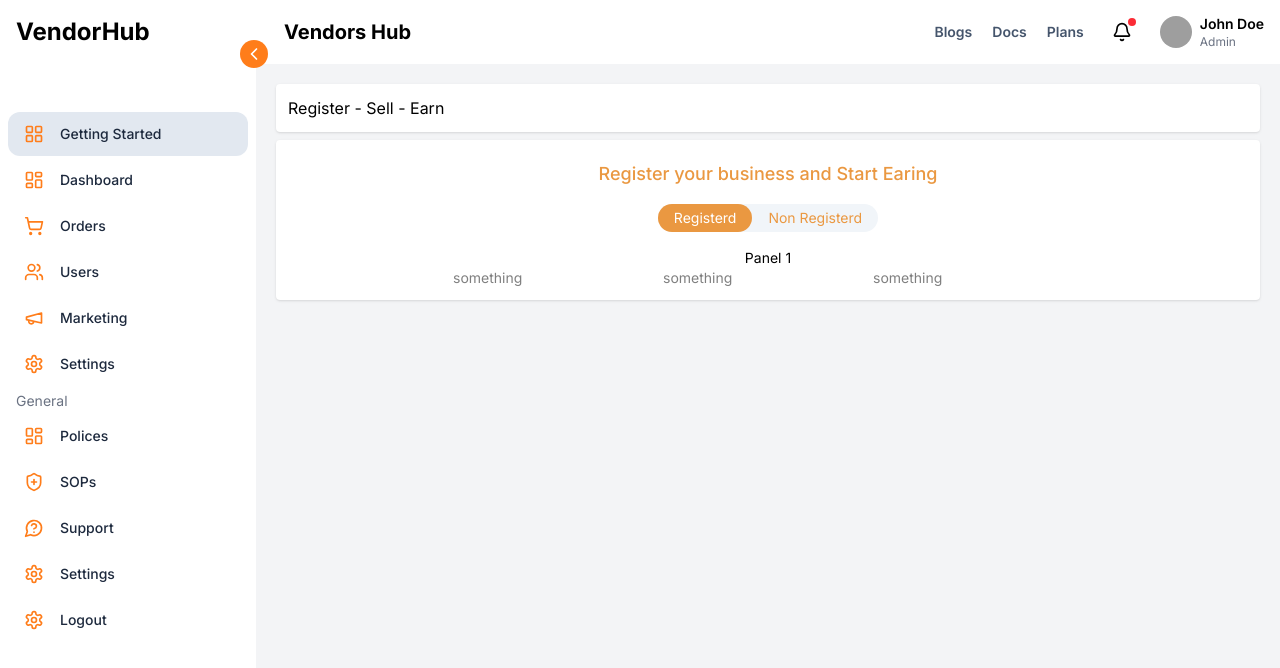
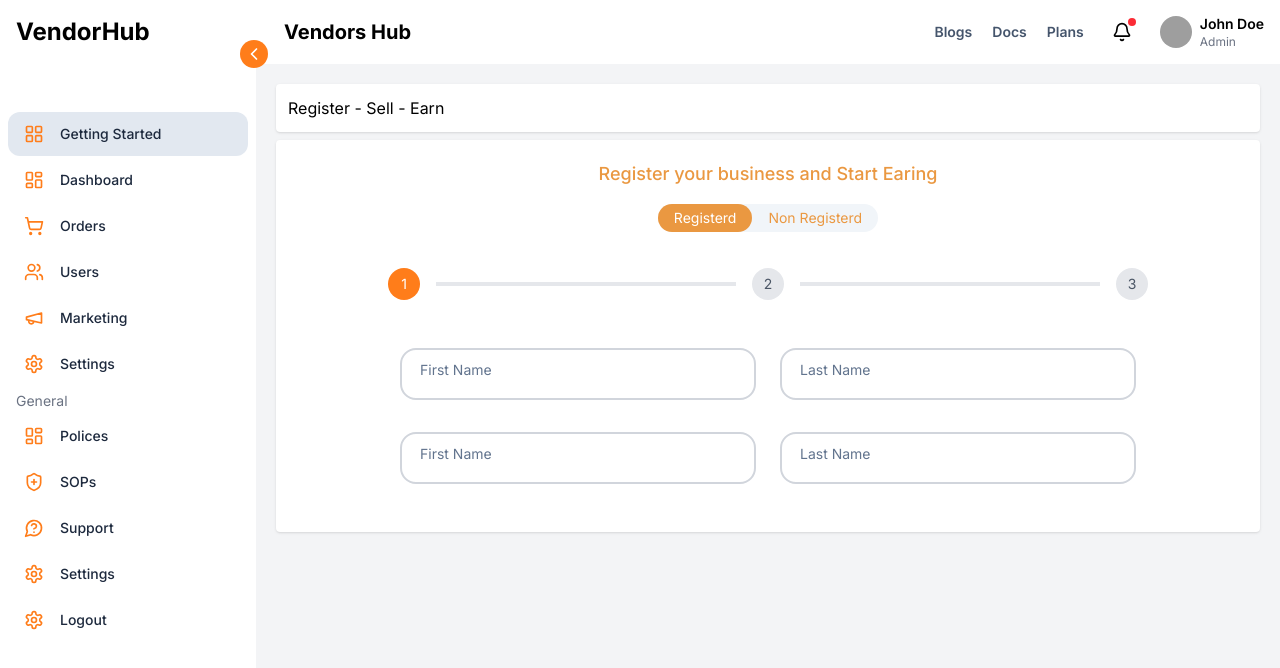
Before and after one commit to sukhendu02/VendorsHub, a React (Vite) app in the folder client/: page /start in a window 1280 px wide. Shown: the top 668 px of the page. Built offline with nearby package versions, Linux system fonts and the light colour scheme; grey boxes are pictures that could not be loaded.

Commit message:
onboard form changes

```diff
--- a/client/src/Components/GettingStart.jsx
+++ b/client/src/Components/GettingStart.jsx
@@ -44,13 +44,102 @@ export default function GettingStart() {
             <TabPanels>
               <TabPanel>
                 {/* Onboarding form for Registerd */}
-                Panel 1
-                <form action="">
+
+                <form action="" className='p-3 m-2 sm:p-5 w-5/6 m-auto'>
+
+                <div className="mb-8">
+      <div className="flex justify-between items-center">
+        {[1, 2, 3].map((item) => (
+          <div
+            key={item}
+            className={`flex items-center ${item !== 3 ? "flex-1" : ""}`}
+          >
+            {/* Step Circle */}
+            <div
+              className={`w-8 h-8 rounded-full flex items-center justify-center ${
+                step >= item ? "bg-primary text-white" : "bg-gray-200 text-gray-600"
+              }`}
+            >
+              {item}
+            </div>
+
+            {/* Connector Line */}
+            {item !== 3 && (
+              <div
+                className={`flex-1 h-1 mx-4 ${
+                  step >= item + 1 ? "bg-primary" : "bg-gray-200"
+                }`}
+              />
+            )}
+          </div>
+        ))}
+      </div>
+    </div>
                   {step ===1 &&(
                     <>
-                    <input type="text" name="" id="" placeholder='something'/>
-                    <input type="text" name="" id="" placeholder='something'/>
-                    <input type="text" name="" id="" placeholder='something'/>
+
+<div className="flex justify-between">
+
+
+<div className="relative my-4  w-1/2 m-3">
+      <input
+        type="text"
+        required
+        autoComplete="off"
+        className="w-full p-3.5 border-2 border-gray-300 bg-transparent rounded-2xl outline-none focus:border-slate-400 peer"
+      />
+      <label
+        className="absolute left-0 p-3 ml-2 text-slate-00 transition-all peer-focus:-translate-y-1/2 peer-focus:scale-90 peer-focus:ml-5 peer-focus:px-2 peer-focus:bg-white  text-slate-500 peer-valid:-translate-y-1/2 peer-valid:scale-90 peer-valid:ml-5 peer-valid:px-2 peer-valid:bg-white"
+      >
+        First Name
+      </label>
+    </div>
+<div className="relative my-4  w-1/2 m-3">
+      <input
+        type="text"
+        required
+        autoComplete="off"
+        className="w-full p-3.5 border-2 border-gray-300 bg-transparent rounded-2xl outline-none focus:border-slate-400 peer text-slate-500"
+      />
+      <label
+        className="absolute left-0 p-3 ml-2 text-slate-00 transition-all peer-focus:-translate-y-1/2 peer-focus:scale-90 peer-focus:ml-5 peer-focus:px-2 peer-focus:bg-white text-slate-500 peer-valid:-translate-y-1/2 peer-valid:scale-90 peer-valid:ml-5 peer-valid:px-2 peer-valid:bg-white"
+      >
+        Last Name
+      </label>
+    </div>
+
+    </div>
+<div className="flex justify-between">
+
+
+<div className="relative my-4  w-1/2 m-3">
+      <input
+        type="text"
+        required
+        autoComplete="off"
+        className="w-full p-3.5 border-2 border-gray-300 bg-transparent rounded-2xl outline-none focus:border-slate-400 peer"
+      />
+      <label
+        className="absolute left-0 p-3 ml-2 text-slate-00 transition-all peer-focus:-translate-y-1/2 peer-focus:scale-90 peer-focus:ml-5 peer-focus:px-2 peer-focus:bg-white text-slate-500 peer-valid:-translate-y-1/2 peer-valid:scale-90 peer-valid:ml-5 peer-valid:px-2 peer-valid:bg-white"
+      >
+        First Name
+      </label>
+    </div>
+<div className="relative my-4  w-1/2 m-3">
+      <input
+        type="text"
+        required
+        autoComplete="off"
+        className="w-full p-3.5 border-2 border-gray-300 bg-transparent rounded-2xl outline-none focus:border-slate-400 peer text-slate-500"
+      />
+      <label
+        className="absolute left-0 p-3 ml-2 text-slate-00 transition-all peer-focus:-translate-y-1/2 peer-focus:scale-90 peer-focus:ml-5 peer-focus:px-2 peer-focus:bg-white text-slate-500 peer-valid:-translate-y-1/2 peer-valid:scale-90 peer-valid:ml-5 peer-valid:px-2 peer-valid:bg-white"
+      >
+        Last Name
+      </label>
+    </div>
+
+    </div>
                     </>
                   )}
                   {step ===2 &&(
```
